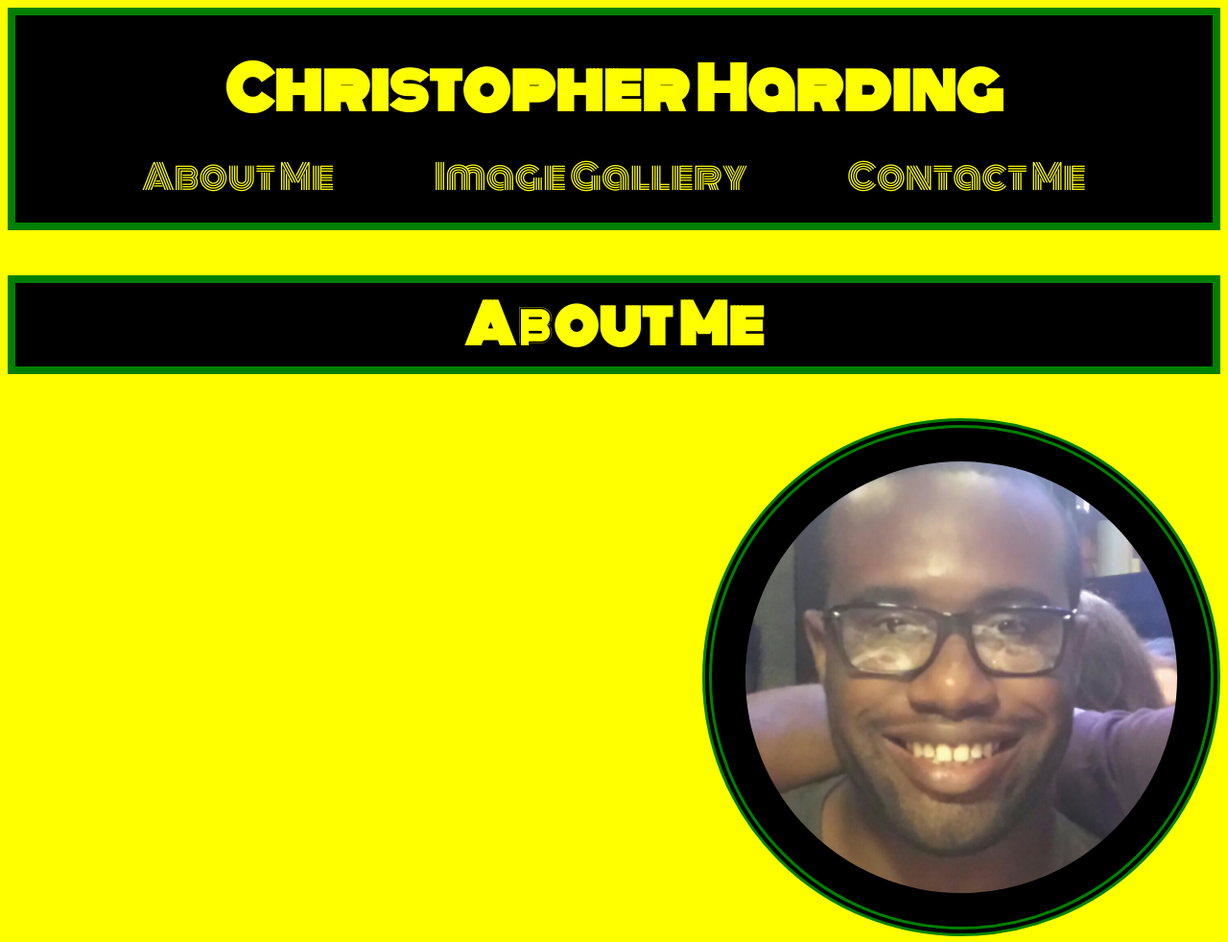
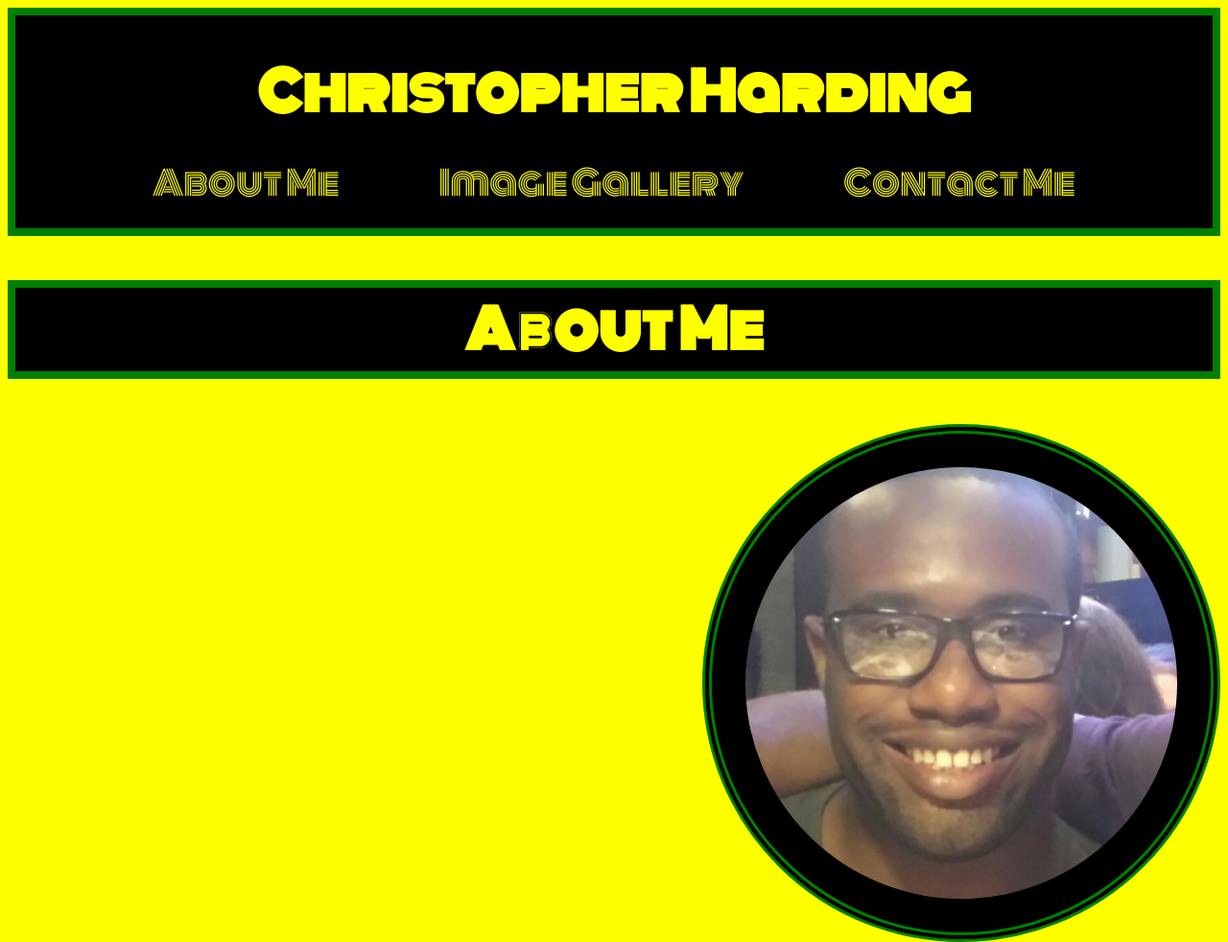
Before and after one commit to chrisharding88/personal-website-project, a plain HTML site: page about.html in a window 1280 px wide. Shown: the top 982 px of the page at 96% size. Drawn offline with Linux system fonts and the light colour scheme.

Commit message:
initial commit

```diff
--- a/Stylesheets/main.css
+++ b/Stylesheets/main.css
@@ -22,7 +22,7 @@ ul.nav-main li {
 nav {
 	text-align: center;
 	text-decoration: none;
-	font-size: 36px;
+	font-size: 35px;
 	margin: 20px 0 0;
 	padding: 20px;
 }
@@ -30,8 +30,7 @@ nav {
 h1 {
 	color: yellow;
 	text-align: center;
-	font-size: 60px;
-	line-height: 75px;
+	font-size: 55px;
 	margin-bottom: -15px;
 }
 
@@ -51,7 +50,6 @@ body {
 header{
 	background-color: black;
 	border: 8px solid green;
-
 
 }
 
```
Also changed, not shown: about.html (+1 -1 lines), contact.html (+2 -2 lines).
